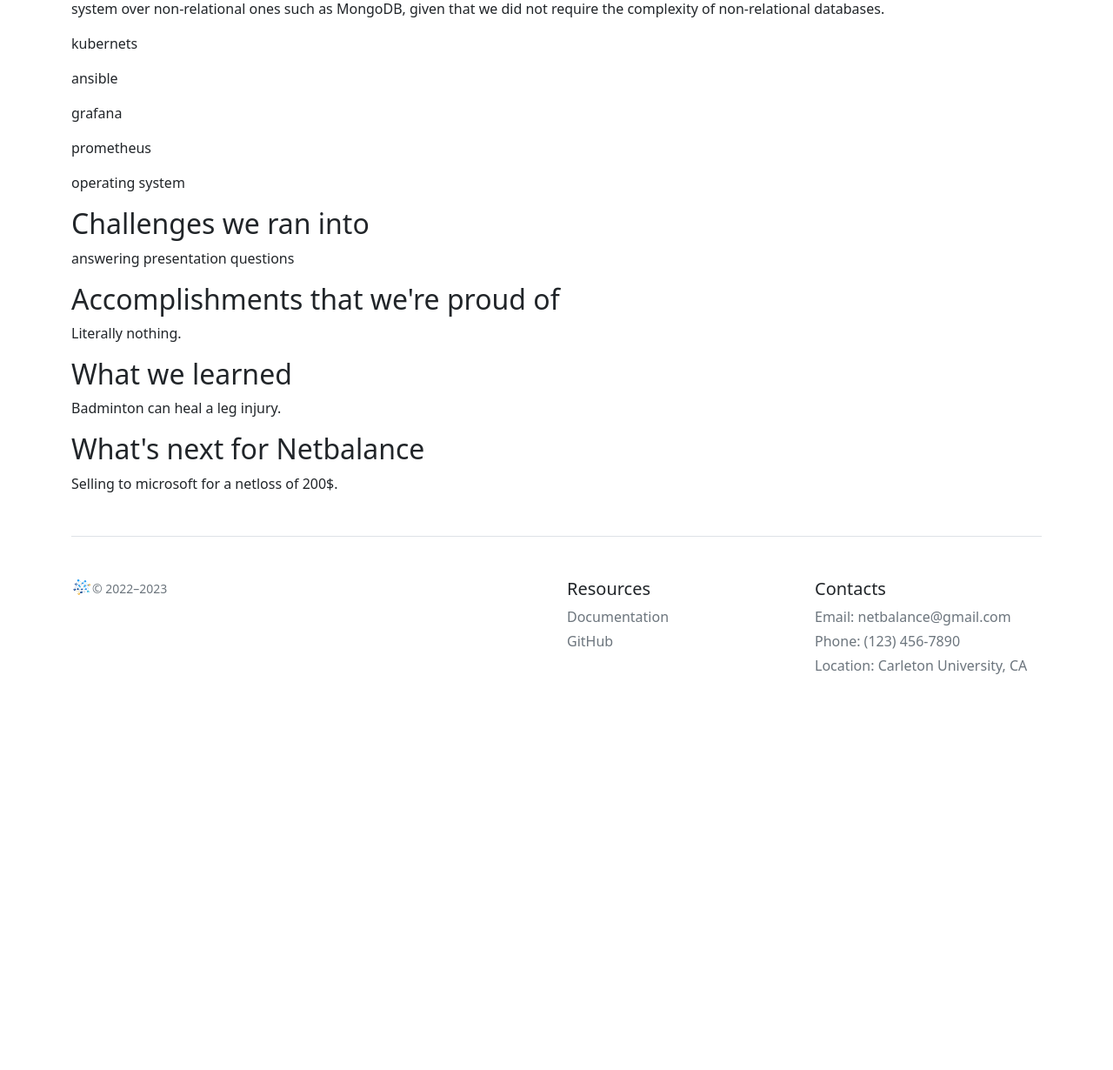
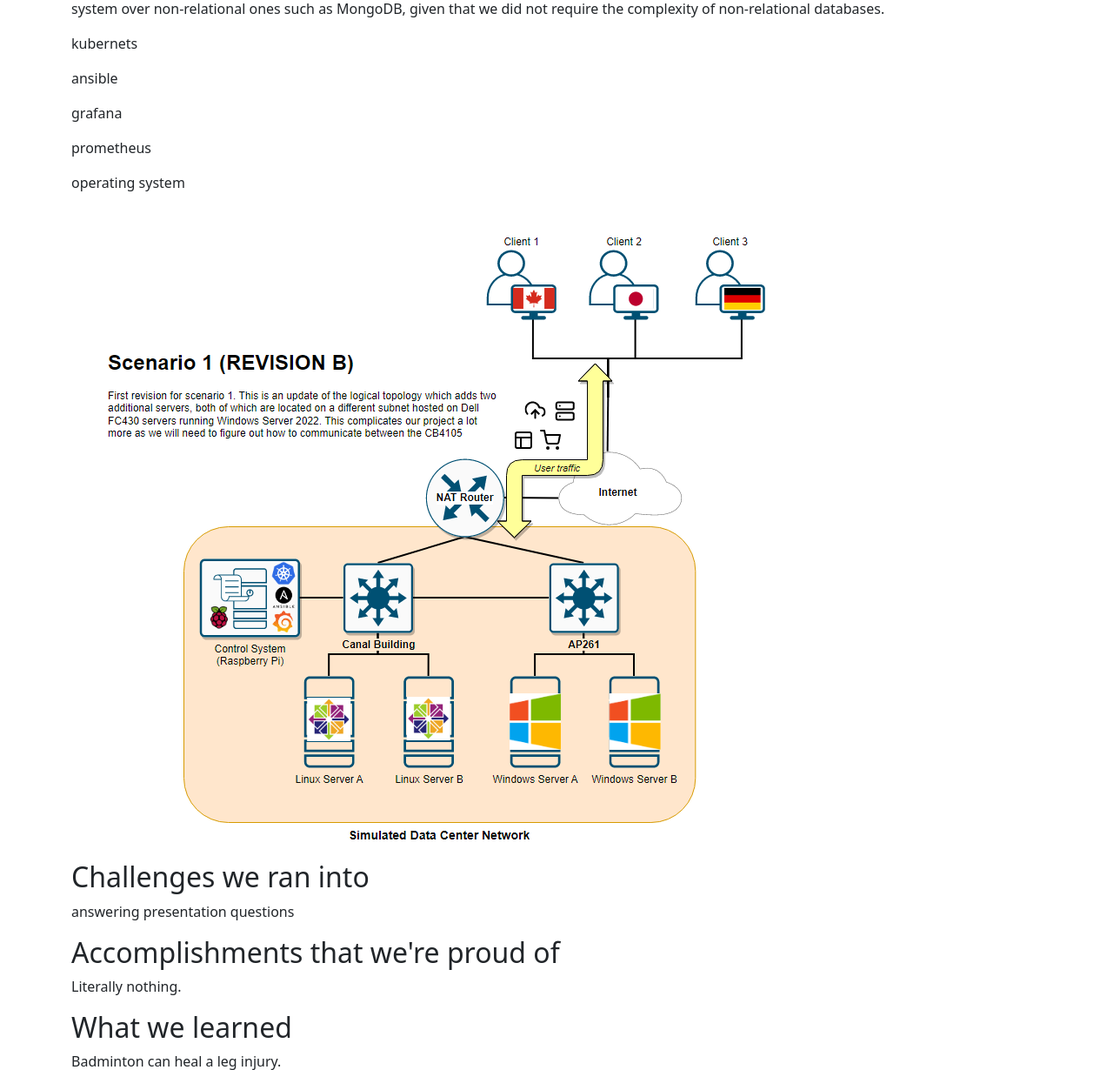
Before and after one commit to Kivoie/Netbalance, a Django app: page /mission in a window 1280 px wide. Shown: the part 902-2132 px from the top of the page at 87% size. Before the commit the page ends 1677 px from the top, so only its background shows below. Run offline with Django 4.2, Linux system fonts and the light colour scheme; a user stored in the database is signed in; some libraries are stand-ins or nearby versions.

Commit message:
Added topology img

```diff
--- a/netbalance/netbalanceApp/templates/mission.html
+++ b/netbalance/netbalanceApp/templates/mission.html
@@ -44,6 +44,7 @@
             <p>grafana</p>
             <p>prometheus</p>
             <p>operating system</p>
+            <img class="mb-2" src="/static/assets/images/topology.png" alt="">
             <h2>Challenges we ran into</h2>
             <p>answering presentation questions</p>
             <h2>Accomplishments that we're proud of</h2>
```
Also changed, not shown: netbalance/db.sqlite3, netbalance/netbalanceApp/static/assets/images/topology.png (added).
